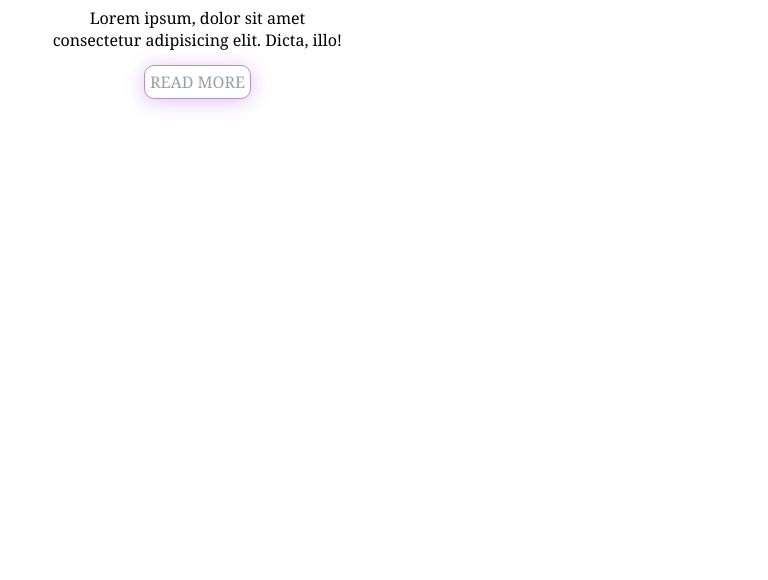
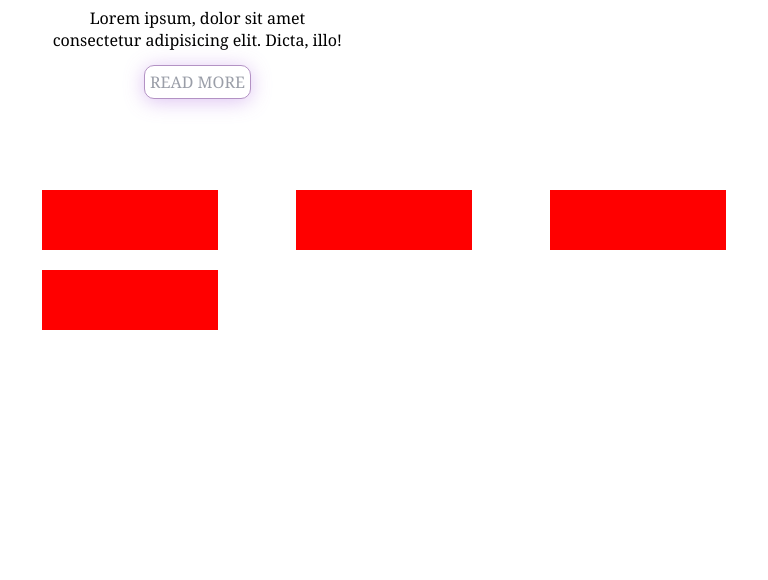
Before and after one commit to rugiyayy/Html.CSS-4-2, a plain HTML site: page index.html in a window 768 px wide. Shown: the part 822-1402 px from the top of the page. Before the commit the page ends 1002 px from the top, so only its background shows below. Drawn offline with Linux system fonts and the light colour scheme.

Commit message:
two tasks

```diff
--- a/index.html
+++ b/index.html
@@ -49,6 +49,17 @@
 
                 </div>
             </section>
+
+
+            <section id="tarnsform">
+                <div class="all-boxes">
+                    <div class="translate box"></div>
+                    <div class="rotate box"></div>
+                    <div class="scale box"></div>
+                    <div class="skew box"></div>
+
+                </div>
+            </section>
         </div>
 
     </main>
--- a/style.css
+++ b/style.css
@@ -30,7 +30,6 @@ a:hover{
     display: flex;
     justify-content: space-between;
     gap: 30px;
-    /* align-items: center; */
 }
 .content{
     text-align: center;
@@ -83,6 +82,50 @@ a:hover{
     opacity: 1;
 }
 
+/* -----SECTION---2-------- */
+
+
+#tarnsform{
+    width: 100%;
+    height: 50vh;
+}
+.all-boxes{
+    margin-top: 40px 0;
+    display: flex;
+    justify-content: space-around;
+}
+.box{
+    margin: 10px;
+    padding: 30px;
+    background-color: red;
+    transition: all .6s ease;
+    width: 23%;
+}
+
+.translate:hover{
+    transform:translate(50px,100px);
+    background-color: rgb(85, 169, 193);
+}
+
+.rotate:hover{
+    transform: rotate(45deg);
+    background-color: rebeccapurple;
+}
+
+.scale:hover{
+    transform: scale(1.5);
+    background-color: rgb(171, 102, 205);
+}
+
+.skew:hover{
+    transform: skew(-20deg);
+    background-color: cadetblue;
+}
+
+
+
+
+
 
 @media only screen and (max-width:576px){
 
@@ -99,6 +142,15 @@ a:hover{
         width: 60%;
         text-align: center;
     }
+
+    .all-boxes{
+        flex-wrap: wrap;
+        /* justify-content: space-between; */
+    }
+    .box{
+        width: 100%;
+    }
+
 }
 
 @media only screen and (min-width:576px) and (max-width:768px){
@@ -116,6 +168,17 @@ a:hover{
         width: 50%;
         text-align: center;
     }
+
+
+    .all-boxes{
+        flex-wrap: wrap;
+        justify-content: space-between;
+    }
+    .box{
+        width: 45%;
+    }
+
+
 }
 
 @media only screen and (min-width:768px) and (max-width:992px){
@@ -139,6 +202,14 @@ a:hover{
         text-align: center;
     }
 
+    .all-boxes{
+        flex-wrap: wrap;
+        justify-content: space-between;
+    }
+    .box{
+        width: 25%;
+    }
+
 }
 
 @media only screen and (min-width:992px) and (max-width:1440px){
```
